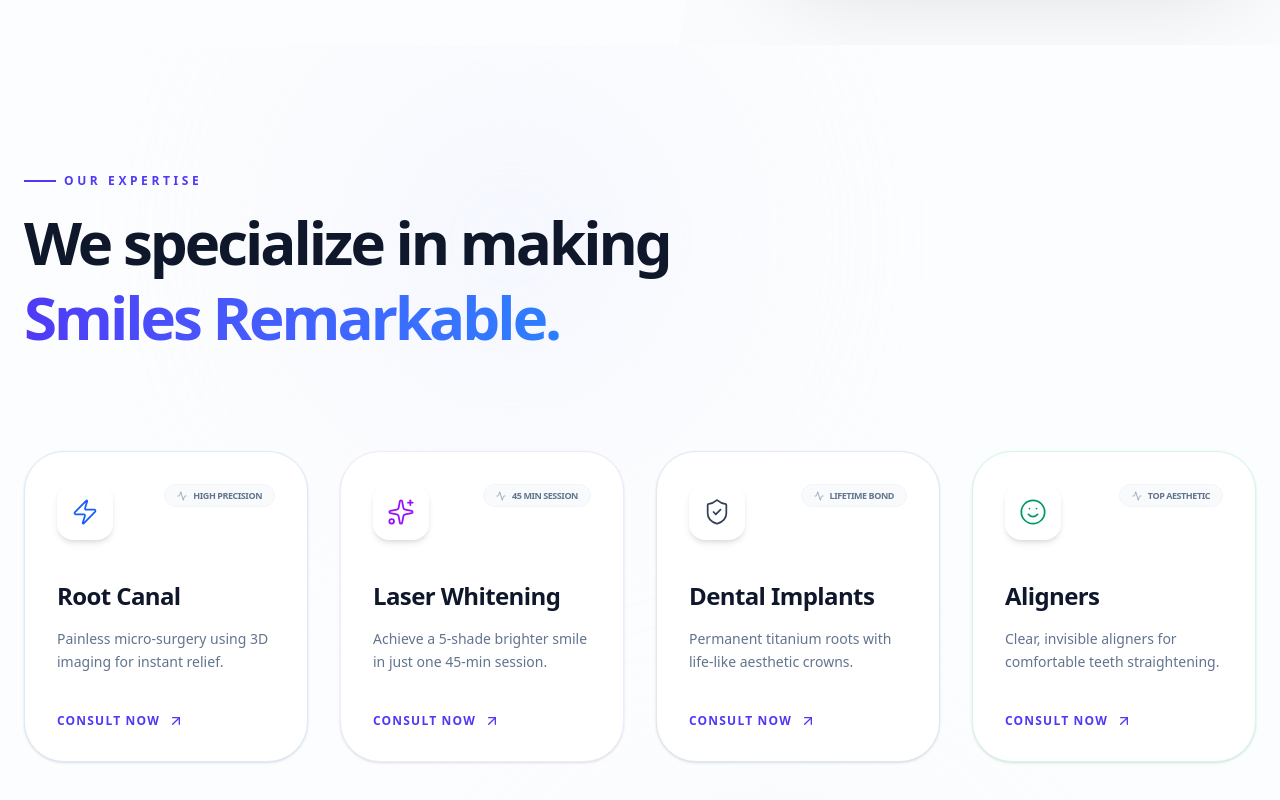
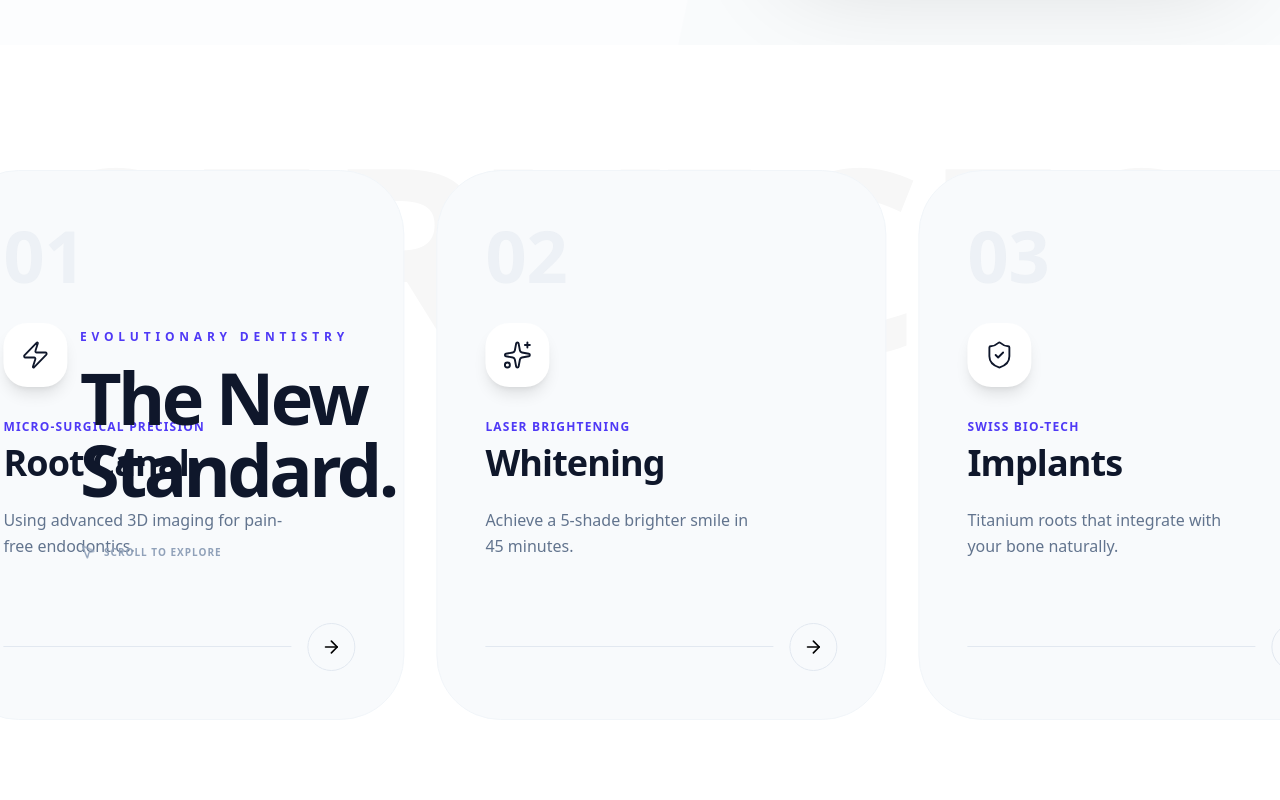
Before and after one commit to Meraj-1/Dentales_Optimum, a React (Vite) app: page / in a window 1280 px wide. Shown: the part 800-1600 px from the top of the page. Built offline with nearby package versions, Linux system fonts and the light colour scheme.

Commit message:
implement high-end horizontal parallax scroll with sticky container and 3D kinetic cards

```diff
--- a/src/components/Service.jsx
+++ b/src/components/Service.jsx
@@ -1,143 +1,129 @@
-import { motion } from "framer-motion";
-import { Zap, Sparkles, ShieldCheck, Smile, ArrowUpRight, Activity, Plus } from "lucide-react";
+import { motion, useScroll, useTransform } from "framer-motion";
+import { useRef } from "react";
+import { Zap, Sparkles, ShieldCheck, Smile, ArrowRight, MousePointer2 } from "lucide-react";
 
 const services = [
   {
     title: "Root Canal",
-    desc: "Painless micro-surgery using 3D imaging for instant relief.",
+    id: "01",
     icon: Zap,
-    stat: "High Precision",
-    color: "from-blue-500/20 to-indigo-500/20",
-    border: "border-blue-100",
-    iconColor: "text-blue-600"
+    color: "#6366f1",
+    details: "Micro-Surgical Precision",
+    desc: "Using advanced 3D imaging for pain-free endodontics."
   },
   {
-    title: "Laser Whitening",
-    desc: "Achieve a 5-shade brighter smile in just one 45-min session.",
+    title: "Whitening",
+    id: "02",
     icon: Sparkles,
-    stat: "45 Min Session",
-    color: "from-purple-500/20 to-pink-500/20",
-    border: "border-purple-100",
-    iconColor: "text-purple-600"
+    color: "#a855f7",
+    details: "Laser Brightening",
+    desc: "Achieve a 5-shade brighter smile in 45 minutes."
   },
   {
-    title: "Dental Implants",
-    desc: "Permanent titanium roots with life-like aesthetic crowns.",
+    title: "Implants",
+    id: "03",
     icon: ShieldCheck,
-    stat: "Lifetime Bond",
-    color: "from-slate-500/20 to-slate-800/20",
-    border: "border-slate-200",
-    iconColor: "text-slate-700"
+    color: "#0f172a",
+    details: "Swiss Bio-Tech",
+    desc: "Titanium roots that integrate with your bone naturally."
   },
   {
     title: "Aligners",
-    desc: "Clear, invisible aligners for comfortable teeth straightening.",
+    id: "04",
     icon: Smile,
-    stat: "Top Aesthetic",
-    color: "from-emerald-500/20 to-teal-500/20",
-    border: "border-emerald-100",
-    iconColor: "text-emerald-600"
+    color: "#10b981",
+    details: "Clear Straightening",
+    desc: "AI-designed invisible aligners for perfect results."
   }
 ];
 
-export default function UnifiedServices() {
+export default function PulseServices() {
+  const targetRef = useRef(null);
+  const { scrollYProgress } = useScroll({
+    target: targetRef,
+  });
+
+  // PC Parallax Effect: Cards horizontally move karenge scroll par
+  const x = useTransform(scrollYProgress, [0, 1], ["1%", "-65%"]);
+
   return (
-    <section id="services" className="relative py-20 lg:py-32 bg-[#fcfdfe] overflow-hidden">
+    <section ref={targetRef} className="relative h-[300vh] bg-white">
+      <div className="sticky top-0 flex h-screen items-center overflow-hidden">
 
-      {/* Dynamic Background Shapes */}
-      <div className="absolute top-0 left-1/4 w-96 h-96 bg-indigo-50 rounded-full blur-[120px] opacity-60 pointer-events-none" />
-      <div className="absolute bottom-0 right-1/4 w-96 h-96 bg-blue-50 rounded-full blur-[120px] opacity-60 pointer-events-none" />
-
-      <div className="max-w-7xl mx-auto px-6 relative z-10">
-
-        {/* Responsive Header */}
-        <div className="max-w-3xl mb-16 lg:mb-24">
-          <motion.div
-            initial={{ opacity: 0, y: 10 }}
-            whileInView={{ opacity: 1, y: 0 }}
-            className="flex items-center gap-2 mb-4"
-          >
-            <span className="w-8 h-[2px] bg-indigo-600"></span>
-            <span className="text-xs font-black uppercase tracking-[0.3em] text-indigo-600">Our Expertise</span>
-          </motion.div>
-          <h2 className="text-4xl md:text-5xl lg:text-6xl font-bold text-slate-900 leading-tight tracking-tighter">
-            We specialize in making <br className="hidden md:block" />
-            <span className="text-transparent bg-clip-text bg-gradient-to-r from-indigo-600 to-blue-500">Smiles Remarkable.</span>
-          </h2>
+        {/* Background Decorative Title */}
+        <div className="absolute left-10 top-20 select-none opacity-[0.03]">
+          <h2 className="text-[20vw] font-black leading-none">SERVICES</h2>
         </div>
 
-        {/* Adaptive Grid: 1 Col (Mobile), 2 Col (Tablet), 4 Col (PC) */}
-        <div className="grid grid-cols-1 md:grid-cols-2 lg:grid-cols-4 gap-6 lg:gap-8">
+        {/* Content Section */}
+        <div className="flex flex-col ml-10 lg:ml-20 absolute z-20 pointer-events-none">
+          <motion.p
+             initial={{ opacity: 0 }}
+             whileInView={{ opacity: 1 }}
+             className="text-indigo-600 font-bold tracking-[0.4em] text-xs uppercase mb-4"
+          >
+            Evolutionary Dentistry
+          </motion.p>
+          <h2 className="text-5xl lg:text-7xl font-bold text-slate-900 tracking-tighter">
+            The New <br /> Standard.
+          </h2>
+          <div className="mt-10 flex items-center gap-2 text-slate-400">
+             <MousePointer2 size={16} className="animate-bounce" />
+             <span className="text-[10px] font-bold uppercase tracking-widest">Scroll to explore</span>
+          </div>
+        </div>
+
+        {/* The Horizontal Service Slider */}
+        <motion.div style={{ x }} className="flex gap-8 pl-[40vw]">
           {services.map((service, index) => (
             <motion.div
               key={index}
-              initial={{ opacity: 0, y: 20 }}
-              whileInView={{ opacity: 1, y: 0 }}
-              transition={{ delay: index * 0.1 }}
-              whileHover={{ y: -8, scale: 1.02 }}
-              className={`group relative p-8 rounded-[2.5rem] bg-white border ${service.border} shadow-sm hover:shadow-xl hover:shadow-indigo-50 transition-all duration-500 overflow-hidden`}
+              whileHover={{ y: -20 }}
+              className="relative h-[450px] w-[350px] lg:h-[550px] lg:w-[450px] shrink-0 overflow-hidden rounded-[4rem] bg-slate-50 border border-slate-100 group cursor-pointer"
             >
-              {/* Gradient Corner Decor */}
-              <div className={`absolute -right-4 -top-4 w-24 h-24 bg-gradient-to-br ${service.color} blur-2xl opacity-0 group-hover:opacity-100 transition-opacity duration-500`} />
+              {/* Image/Gradient Overlay */}
+              <div
+                className="absolute inset-0 opacity-0 group-hover:opacity-100 transition-all duration-700 pointer-events-none"
+                style={{ background: `radial-gradient(circle at top right, ${service.color}20, transparent)` }}
+              />
 
-              {/* Service Meta */}
-              <div className="flex justify-between items-start mb-10 relative z-10">
-                <div className={`w-14 h-14 rounded-2xl bg-white shadow-md flex items-center justify-center ${service.iconColor} group-hover:scale-110 transition-transform duration-500`}>
-                  <service.icon size={28} strokeWidth={1.5} />
+              <div className="relative p-12 h-full flex flex-col justify-between">
+                <div>
+                  <span className="text-7xl font-black text-slate-200/50 group-hover:text-indigo-100 transition-colors">
+                    {service.id}
+                  </span>
+                  <div className={`mt-8 w-16 h-16 rounded-3xl bg-white shadow-lg flex items-center justify-center text-slate-900 group-hover:bg-indigo-600 group-hover:text-white transition-all duration-500`}>
+                    <service.icon size={30} strokeWidth={1.5} />
+                  </div>
                 </div>
-                <div className="flex items-center gap-1.5 px-3 py-1 rounded-full bg-slate-50 border border-slate-100">
-                  <Activity size={10} className="text-slate-400" />
-                  <span className="text-[9px] font-bold text-slate-500 uppercase tracking-tighter">{service.stat}</span>
+
+                <div>
+                  <p className="text-xs font-bold text-indigo-600 uppercase tracking-widest mb-2">{service.details}</p>
+                  <h3 className="text-4xl font-bold text-slate-900 mb-6 tracking-tight group-hover:translate-x-2 transition-transform duration-500">
+                    {service.title}
+                  </h3>
+                  <p className="text-slate-500 font-medium leading-relaxed max-w-[280px]">
+                    {service.desc}
+                  </p>
+                </div>
+
+                <div className="mt-8 flex items-center gap-4">
+                  <div className="h-px flex-1 bg-slate-200 group-hover:bg-indigo-200 transition-colors" />
+                  <div className="w-12 h-12 rounded-full border border-slate-200 flex items-center justify-center group-hover:bg-slate-900 group-hover:text-white transition-all">
+                    <ArrowRight size={20} />
+                  </div>
                 </div>
               </div>
-
-              {/* Content */}
-              <div className="relative z-10">
-                <h3 className="text-2xl font-bold text-slate-900 mb-4 tracking-tight">
-                  {service.title}
-                </h3>
-                <p className="text-slate-500 text-sm leading-relaxed mb-10 font-medium">
-                  {service.desc}
-                </p>
-
-                <button className="flex items-center gap-2 text-xs font-black uppercase tracking-widest text-indigo-600 hover:gap-3 transition-all">
-                  Consult Now <ArrowUpRight size={16} />
-                </button>
-              </div>
-
-              {/* Unique Number Indicator (Backdrop) */}
-              <span className="absolute -bottom-6 -right-2 text-8xl font-black text-slate-50 opacity-[0.03] group-hover:opacity-[0.08] transition-opacity">
-                0{index + 1}
-              </span>
             </motion.div>
           ))}
-        </div>
 
-        {/* Global CTA - Responsive */}
-        <motion.div
-          initial={{ opacity: 0, scale: 0.95 }}
-          whileInView={{ opacity: 1, scale: 1 }}
-          className="mt-16 lg:mt-24 p-10 lg:p-16 rounded-[3rem] bg-slate-900 text-white flex flex-col lg:flex-row items-center justify-between gap-10 relative overflow-hidden"
-        >
-          <div className="relative z-10 text-center lg:text-left">
-            <h3 className="text-3xl lg:text-4xl font-bold mb-4">Ready for a transformation?</h3>
-            <p className="text-slate-400 max-w-md font-medium">
-              Book a consultation today and discover why we are the top-rated clinic for advanced dental solutions.
-            </p>
+          {/* Final Call to Action Slide */}
+          <div className="h-[450px] w-[350px] lg:h-[550px] lg:w-[450px] shrink-0 rounded-[4rem] bg-indigo-600 p-12 flex flex-col justify-center items-center text-center text-white">
+             <h4 className="text-4xl font-bold mb-6 italic">Ready to start?</h4>
+             <button className="bg-white text-indigo-600 px-8 py-4 rounded-2xl font-black text-xs uppercase tracking-widest hover:scale-105 transition-transform">
+                Book Consultation
+             </button>
           </div>
-
-          <div className="flex flex-col sm:flex-row gap-4 relative z-10 w-full lg:w-auto">
-            <button className="bg-indigo-600 hover:bg-indigo-500 text-white px-10 py-5 rounded-2xl font-bold transition-all shadow-lg shadow-indigo-600/20 active:scale-95">
-              Secure Appointment
-            </button>
-            <button className="bg-white/10 backdrop-blur-md hover:bg-white/20 text-white border border-white/10 px-10 py-5 rounded-2xl font-bold transition-all">
-              Live Chat
-            </button>
-          </div>
-
-          {/* Abstract Shape Decor */}
-          <div className="absolute top-0 right-0 w-80 h-80 bg-indigo-500 opacity-10 rounded-full blur-[100px]" />
-          <div className="absolute -bottom-20 -left-20 w-60 h-60 bg-blue-500 opacity-10 rounded-full blur-[80px]" />
         </motion.div>
       </div>
     </section>
```
